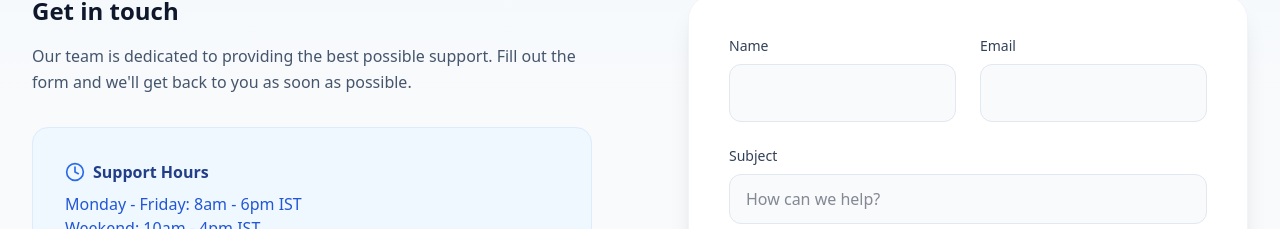
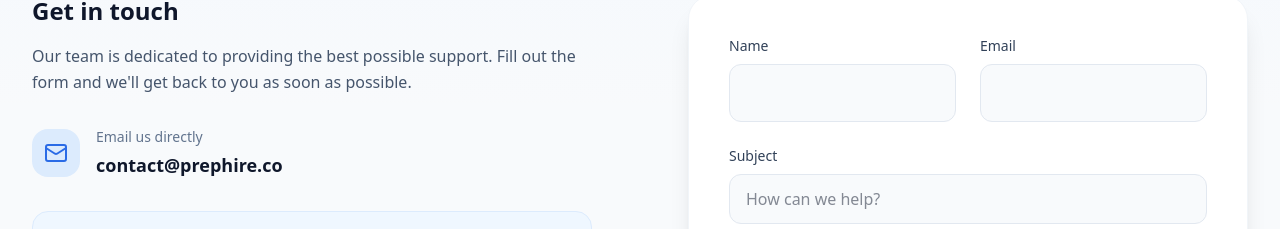
Before and after one commit to IamGaurav001/ai-interview-platform, a React (Vite) app in the folder ai-interview-platform-frontend/: page /contact in a window 1280 px wide. Shown: the part 493-722 px from the top of the page. Built offline with nearby package versions, Linux system fonts and the light colour scheme; no server answers.

Commit message:
Updated Contact Page

```diff
--- a/ai-interview-platform-frontend/src/pages/Contact.jsx
+++ b/ai-interview-platform-frontend/src/pages/Contact.jsx
@@ -71,6 +71,21 @@ const Contact = () => {
               <p className="text-slate-600 mb-8 leading-relaxed">
                 Our team is dedicated to providing the best possible support. Fill out the form and we'll get back to you as soon as possible.
               </p>
+
+              <div className="mb-8 flex items-center gap-4">
+                <div className="h-12 w-12 rounded-2xl bg-blue-100 flex items-center justify-center text-blue-600">
+                  <Mail className="h-6 w-6" />
+                </div>
+                <div>
+                  <p className="text-sm text-slate-500 font-medium mb-1">Email us directly</p>
+                  <a
+                    href="mailto:contact@prephire.co"
+                    className="text-lg font-bold text-slate-900 hover:text-blue-600 transition-colors"
+                  >
+                    contact@prephire.co
+                  </a>
+                </div>
+              </div>
 
               <div className="bg-blue-50 rounded-2xl p-8 border border-blue-100">
                 <h4 className="font-bold text-blue-900 mb-2 flex items-center gap-2">
```
